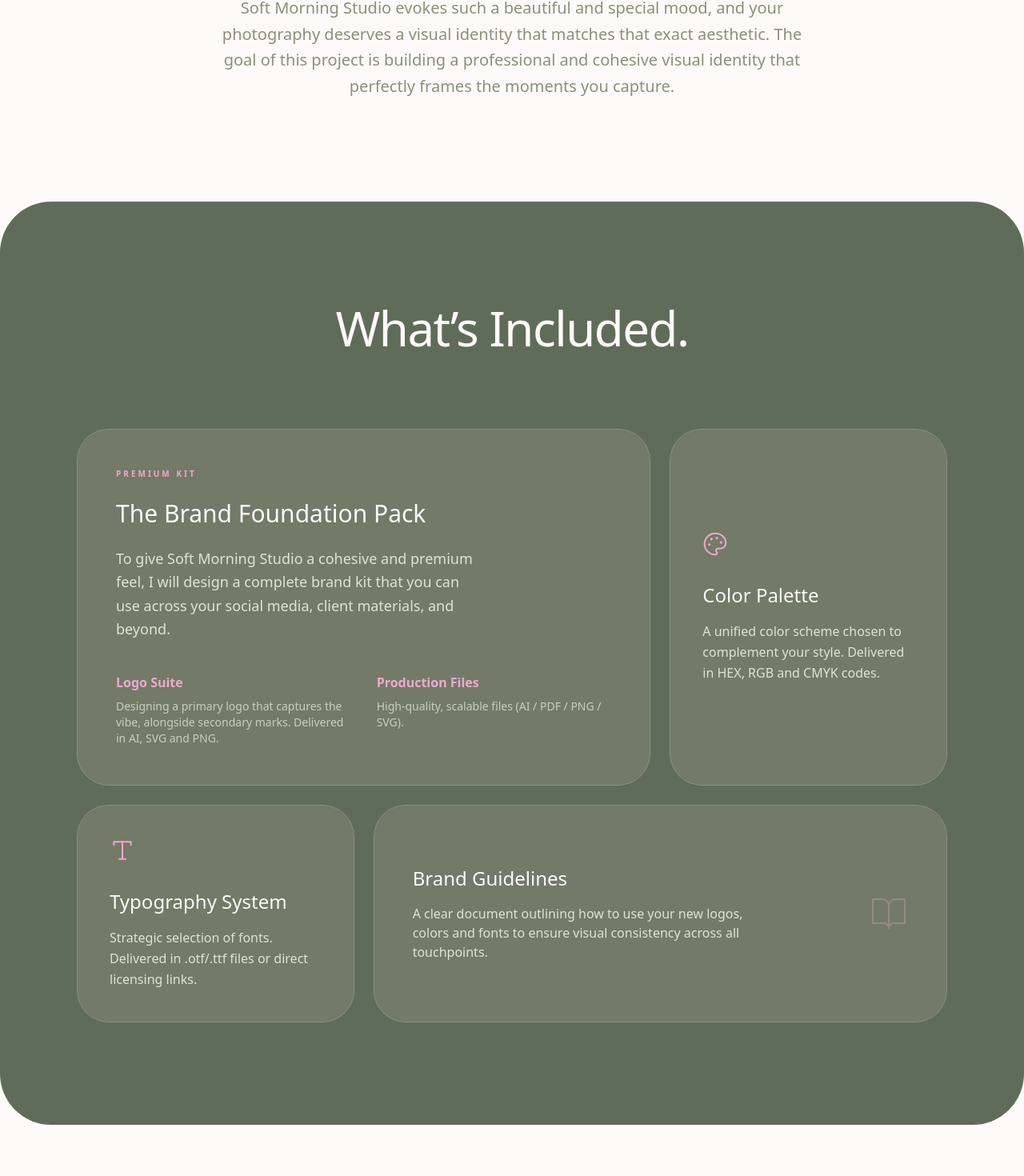
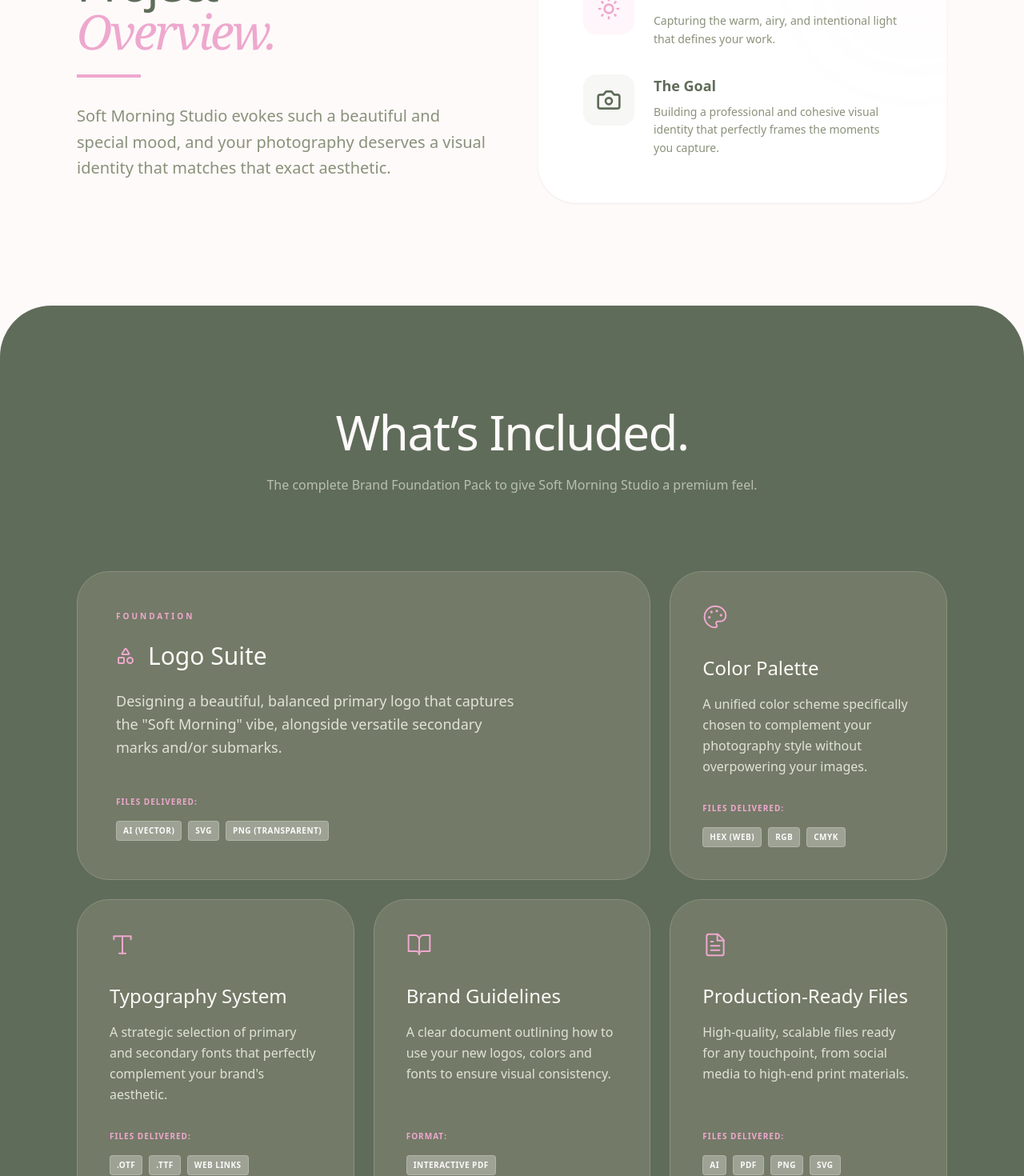
Before and after one commit to nicolegloria1999-rgb/Soft-Morning-Studio-, a React (Create React App) app: page / in a window 1280 px wide. Shown: the part 1880-3350 px from the top of the page at 80% size. Built offline with nearby package versions, Linux system fonts and the light colour scheme; the HTML template or start-up script is replaced by a standard one.

Commit message:
Update App.js

```diff
--- a/src/App.js
+++ b/src/App.js
@@ -11,7 +11,10 @@ import {
   Calendar,
   CreditCard,
   Layout,
-  MousePointer2
+  MousePointer2,
+  Sparkles,
+  FileText,
+  Shapes
 } from 'lucide-react';
 
 // --- Componentes Utilitários ---
@@ -53,16 +56,21 @@ const Section = ({ id, className = '', children }) => (
   </section>
 );
 
+const FileBox = ({ files }) => (
+  <div className="mt-4 flex flex-wrap gap-2">
+    {files.map((file, i) => (
+      <span key={i} className="px-2 py-1 bg-white/30 border border-white/20 rounded text-[10px] font-bold tracking-wider uppercase">
+        {file}
+      </span>
+    ))}
+  </div>
+);
+
 // --- Aplicação Principal ---
 
 export default function App() {
-  // Paleta Atualizada:
-  // Rosa Cliente: #eea8ce
-  // Verde Musgo Leve (Texto/Destaque): #606c5a
-  // Verde Musgo Suave (Secundário): #8a917a
-  // Fundo: #fdfaf9 (Creamy Off-white)
+  // Paleta: #eea8ce (Rosa), #606c5a (Verde), #fdfaf9 (Off-white)
 
-  // Função para abrir o email de aprovação
   const handleApprove = (e) => {
     e.preventDefault();
     const email = "geral@kollestudio.com";
@@ -100,7 +108,7 @@ export default function App() {
         <div className="absolute -bottom-10 -left-20 w-80 h-80 bg-[#8a917a]/10 rounded-full blur-[100px]"></div>
 
         <RevealOnScroll>
-          <span className="text-[10px] font-bold tracking-[0.4em] text-[#eea8ce] uppercase mb-8 block">
+          <span className="text-[10px] font-bold tracking-[0.4em] text-[#eea8ce] uppercase mb-8 block text-center">
             Visual Identity Proposal
           </span>
         </RevealOnScroll>
@@ -116,7 +124,7 @@ export default function App() {
           </p>
         </RevealOnScroll>
         <RevealOnScroll delay={300}>
-          <a href="#designer" className="inline-flex items-center gap-3 bg-[#606c5a] text-[#fdfaf9] px-10 py-5 rounded-full text-sm font-medium hover:bg-[#eea8ce] transition-all duration-500 shadow-sm">
+          <a href="#overview" className="inline-flex items-center gap-3 bg-[#606c5a] text-[#fdfaf9] px-10 py-5 rounded-full text-sm font-medium hover:bg-[#eea8ce] transition-all duration-500 shadow-sm">
             View the Proposal <ArrowRight size={16} />
           </a>
         </RevealOnScroll>
@@ -131,7 +139,7 @@ export default function App() {
                 <h2 className="text-3xl md:text-5xl font-light tracking-tight mb-8 text-[#606c5a]">Meet Your Designer.</h2>
               </RevealOnScroll>
               <RevealOnScroll delay={100}>
-                <div className="space-y-6 text-lg text-[#8a917a] font-light leading-relaxed">
+                <div className="space-y-6 text-lg text-[#8a917a] font-light leading-relaxed text-left">
                   <p>
                     Hi! It is so good to hear from you again. I absolutely loved working with you. Since you already know me (and how things work around here), let’s skip the formalities and get straight to business!
                   </p>
@@ -156,71 +164,134 @@ export default function App() {
         </Section>
       </div>
 
-      {/* Project Overview */}
-      <div className="bg-[#fdfaf9]">
+      {/* Project Overview - Impactful Update */}
+      <div id="overview" className="bg-[#fdfaf9]">
         <Section>
-          <RevealOnScroll className="text-center max-w-3xl mx-auto">
-            <h2 className="text-3xl md:text-4xl font-light tracking-tight mb-8 text-[#606c5a]">Project Overview</h2>
-            <p className="text-xl text-[#8a917a] leading-relaxed font-light">
-              Soft Morning Studio evokes such a beautiful and special mood, and your photography deserves a visual identity that matches that exact aesthetic. The goal of this project is building a professional and cohesive visual identity that perfectly frames the moments you capture.
+          <div className="grid lg:grid-cols-2 gap-16 items-center">
+            <RevealOnScroll>
+              <h2 className="text-4xl md:text-6xl font-light tracking-tighter text-[#606c5a] mb-6">
+                Project <br /><span className="italic font-serif text-[#eea8ce]">Overview.</span>
+              </h2>
+              <div className="h-1 w-20 bg-[#eea8ce] mb-8"></div>
+              <p className="text-xl text-[#8a917a] font-light leading-relaxed text-left">
+                Soft Morning Studio evokes such a beautiful and special mood, and your photography deserves a visual identity that matches that exact aesthetic.
               </p>
             </RevealOnScroll>
+
+            <RevealOnScroll delay={200} className="bg-white p-10 md:p-14 rounded-[3rem] border border-[#eea8ce]/10 shadow-sm relative overflow-hidden">
+              <div className="absolute -top-10 -right-10 w-40 h-40 bg-[#eea8ce]/5 rounded-full blur-3xl"></div>
+              <div className="relative z-10 space-y-8">
+                <div className="flex gap-6 items-start">
+                  <div className="bg-[#eea8ce]/10 p-4 rounded-2xl text-[#eea8ce]">
+                    <SunMedium size={32} />
+                  </div>
+                  <div>
+                    <h4 className="text-lg font-bold text-[#606c5a] mb-2">The Aesthetic</h4>
+                    <p className="text-[#8a917a] text-sm leading-relaxed">Capturing the warm, airy, and intentional light that defines your work.</p>
+                  </div>
+                </div>
+                <div className="flex gap-6 items-start">
+                  <div className="bg-[#606c5a]/5 p-4 rounded-2xl text-[#606c5a]">
+                    <Camera size={32} />
+                  </div>
+                  <div>
+                    <h4 className="text-lg font-bold text-[#606c5a] mb-2">The Goal</h4>
+                    <p className="text-[#8a917a] text-sm leading-relaxed text-left">Building a professional and cohesive visual identity that perfectly frames the moments you capture.</p>
+                  </div>
+                </div>
+              </div>
+            </RevealOnScroll>
+          </div>
         </Section>
       </div>
 
-      {/* What's Included - Bento Box Style */}
+      {/* What's Included */}
       <div className="bg-[#606c5a] text-[#fdfaf9] rounded-[4rem]">
         <Section>
           <RevealOnScroll className="text-center mb-24">
             <h2 className="text-4xl md:text-6xl font-light tracking-tight">What’s Included.</h2>
+            <p className="text-[#dfe3d5]/70 mt-6 font-light">The complete Brand Foundation Pack to give Soft Morning Studio a premium feel.</p>
           </RevealOnScroll>
 
-          <div className="grid grid-cols-1 md:grid-cols-3 gap-6">
-            <RevealOnScroll delay={100} className="md:col-span-2 bg-[#737a67] rounded-[2.5rem] p-12 border border-[#89917d] relative overflow-hidden group">
-              <div className="relative z-10">
-                <span className="text-[10px] font-bold tracking-[0.3em] text-[#eea8ce] uppercase mb-6 block">Premium Kit</span>
-                <h3 className="text-3xl font-light mb-6">The Brand Foundation Pack</h3>
-                <p className="text-[#dfe3d5] text-lg max-w-md leading-relaxed font-light mb-10">
-                  To give Soft Morning Studio a cohesive and premium feel, I will design a complete brand kit that you can use across your social media, client materials, and beyond.
+          <div className="grid grid-cols-1 md:grid-cols-2 lg:grid-cols-3 gap-6">
+
+            {/* Logo Suite - Now its own primary card */}
+            <RevealOnScroll delay={100} className="lg:col-span-2 bg-[#737a67] rounded-[2.5rem] p-12 border border-[#89917d] relative overflow-hidden group flex flex-col justify-between h-full">
+              <div>
+                <span className="text-[10px] font-bold tracking-[0.3em] text-[#eea8ce] uppercase mb-6 block">Foundation</span>
+                <h3 className="text-3xl font-light mb-6 flex items-center gap-4">
+                  <Shapes className="text-[#eea8ce]" /> Logo Suite
+                </h3>
+                <p className="text-[#dfe3d5] text-lg max-w-lg leading-relaxed font-light mb-8">
+                  Designing a beautiful, balanced primary logo that captures the "Soft Morning" vibe, alongside versatile secondary marks and/or submarks.
                 </p>
-                <div className="grid grid-cols-1 md:grid-cols-2 gap-8">
-                  <div className="space-y-2">
-                    <h4 className="font-bold text-[#eea8ce]">Logo Suite</h4>
-                    <p className="text-sm text-[#dfe3d5]/80">Designing a primary logo that captures the vibe, alongside secondary marks. Delivered in AI, SVG and PNG.</p>
               </div>
-                  <div className="space-y-2">
-                    <h4 className="font-bold text-[#eea8ce]">Production Files</h4>
-                    <p className="text-sm text-[#dfe3d5]/80">High-quality, scalable files (AI / PDF / PNG / SVG).</p>
-                  </div>
-                </div>
+              <div>
+                <h5 className="text-[10px] font-bold text-[#eea8ce] uppercase tracking-widest mb-3">Files Delivered:</h5>
+                <FileBox files={["AI (Vector)", "SVG", "PNG (Transparent)"]} />
               </div>
             </RevealOnScroll>
 
-            <RevealOnScroll delay={200} className="bg-[#737a67] rounded-[2.5rem] p-10 border border-[#89917d] flex flex-col justify-center">
+            {/* Color Palette */}
+            <RevealOnScroll delay={200} className="bg-[#737a67] rounded-[2.5rem] p-10 border border-[#89917d] flex flex-col justify-between h-full">
+              <div>
                 <Palette size={32} className="text-[#eea8ce] mb-8" strokeWidth={1.5} />
                 <h3 className="text-2xl font-light mb-4">Color Palette</h3>
-              <p className="text-[#dfe3d5] font-light leading-relaxed">
-                A unified color scheme chosen to complement your style. Delivered in HEX, RGB and CMYK codes.
+                <p className="text-[#dfe3d5] font-light leading-relaxed mb-8">
+                  A unified color scheme specifically chosen to complement your photography style without overpowering your images.
                 </p>
+              </div>
+              <div>
+                <h5 className="text-[10px] font-bold text-[#eea8ce] uppercase tracking-widest mb-3">Files Delivered:</h5>
+                <FileBox files={["HEX (Web)", "RGB", "CMYK"]} />
+              </div>
             </RevealOnScroll>
 
-            <RevealOnScroll delay={300} className="bg-[#737a67] rounded-[2.5rem] p-10 border border-[#89917d] flex flex-col justify-center">
+            {/* Typography */}
+            <RevealOnScroll delay={300} className="bg-[#737a67] rounded-[2.5rem] p-10 border border-[#89917d] flex flex-col justify-between h-full">
+              <div>
                 <Type size={32} className="text-[#eea8ce] mb-8" strokeWidth={1.5} />
-              <h3 className="text-2xl font-light mb-4">Typography System</h3>
-              <p className="text-[#dfe3d5] font-light leading-relaxed">
-                Strategic selection of fonts. Delivered in .otf/.ttf files or direct licensing links.
+                <h3 className="text-2xl font-light mb-4 text-left">Typography System</h3>
+                <p className="text-[#dfe3d5] font-light leading-relaxed mb-8 text-left">
+                  A strategic selection of primary and secondary fonts that perfectly complement your brand's aesthetic.
                 </p>
+              </div>
+              <div>
+                <h5 className="text-[10px] font-bold text-[#eea8ce] uppercase tracking-widest mb-3">Files Delivered:</h5>
+                <FileBox files={[".OTF", ".TTF", "Web Links"]} />
+              </div>
             </RevealOnScroll>
 
-            <RevealOnScroll delay={400} className="md:col-span-2 bg-[#737a67] rounded-[2.5rem] p-12 border border-[#89917d] flex items-center justify-between gap-8">
-              <div className="max-w-md">
+            {/* Brand Guidelines */}
+            <RevealOnScroll delay={400} className="bg-[#737a67] rounded-[2.5rem] p-10 border border-[#89917d] flex flex-col justify-between h-full">
+              <div>
+                <BookOpen size={32} className="text-[#eea8ce] mb-8" strokeWidth={1.5} />
                 <h3 className="text-2xl font-light mb-4">Brand Guidelines</h3>
-                <p className="text-[#dfe3d5] font-light">
-                  A clear document outlining how to use your new logos, colors and fonts to ensure visual consistency across all touchpoints.
+                <p className="text-[#dfe3d5] font-light leading-relaxed mb-8">
+                  A clear document outlining how to use your new logos, colors and fonts to ensure visual consistency.
                 </p>
               </div>
-              <BookOpen size={48} className="text-[#eea8ce] opacity-30 shrink-0" strokeWidth={1} />
+              <div>
+                <h5 className="text-[10px] font-bold text-[#eea8ce] uppercase tracking-widest mb-3 text-left">Format:</h5>
+                <FileBox files={["Interactive PDF"]} />
+              </div>
             </RevealOnScroll>
+
+            {/* Production Ready Files */}
+            <RevealOnScroll delay={500} className="bg-[#737a67] rounded-[2.5rem] p-10 border border-[#89917d] flex flex-col justify-between h-full">
+              <div>
+                <FileText size={32} className="text-[#eea8ce] mb-8" strokeWidth={1.5} />
+                <h3 className="text-2xl font-light mb-4 text-left">Production-Ready Files</h3>
+                <p className="text-[#dfe3d5] font-light leading-relaxed mb-8 text-left">
+                  High-quality, scalable files ready for any touchpoint, from social media to high-end print materials.
+                </p>
+              </div>
+              <div>
+                <h5 className="text-[10px] font-bold text-[#eea8ce] uppercase tracking-widest mb-3">Files Delivered:</h5>
+                <FileBox files={["AI", "PDF", "PNG", "SVG"]} />
+              </div>
+            </RevealOnScroll>
+
           </div>
         </Section>
       </div>
@@ -231,8 +302,8 @@ export default function App() {
           <div className="grid lg:grid-cols-2 gap-20">
             <RevealOnScroll>
               <div className="sticky top-32">
-                <h2 className="text-4xl md:text-5xl font-light tracking-tight mb-8 text-[#606c5a]">Process & <br /><span className="italic font-serif">Timeline.</span></h2>
-                <p className="text-lg text-[#8a917a] font-light leading-relaxed mb-10">
+                <h2 className="text-4xl md:text-5xl font-light tracking-tight mb-8 text-[#606c5a]">Process & <br /><span className="italic font-serif text-[#eea8ce]">Timeline.</span></h2>
+                <p className="text-lg text-[#8a917a] font-light leading-relaxed mb-10 text-left">
                   Since we already have a great working rhythm, we can keep this workflow dynamic while making sure we get everything exactly right.
                 </p>
                 <div className="space-y-4">
@@ -265,7 +336,7 @@ export default function App() {
                 <RevealOnScroll key={idx} delay={idx * 100} className="bg-white p-8 rounded-3xl border border-[#eea8ce]/5 shadow-sm">
                   <div className="flex gap-6 items-start">
                     <span className="text-2xl font-serif italic text-[#eea8ce]">{item.step}</span>
-                    <div>
+                    <div className="text-left">
                       <h4 className="text-xl font-bold text-[#606c5a] mb-2">{item.title}</h4>
                       <p className="text-[#8a917a] font-light leading-relaxed text-sm">{item.desc}</p>
                     </div>
@@ -291,7 +362,7 @@ export default function App() {
                 <div className="absolute top-0 left-0 w-full h-2 bg-[#eea8ce]"></div>
 
                 <div className="flex flex-col md:flex-row justify-between items-center gap-16">
-                  <div className="space-y-6 flex-1">
+                  <div className="space-y-6 flex-1 text-left">
                     <h4 className="text-[10px] font-bold tracking-[0.3em] text-[#eea8ce] uppercase mb-4">Total Investment</h4>
                     <div className="text-7xl font-light tracking-tighter text-[#606c5a] mb-8">450€</div>
 
@@ -300,7 +371,7 @@ export default function App() {
                         <CreditCard size={18} className="text-[#eea8ce]" />
                         <span><strong>50% deposit</strong> to start</span>
                       </div>
-                      <div className="flex items-center gap-4 text-[#8a917a] font-light">
+                      <div className="flex items-center gap-4 text-[#8a917a] font-light text-left">
                         <CreditCard size={18} className="text-[#eea8ce]" />
                         <span><strong>50% remaining</strong> upon final delivery</span>
                       </div>
@@ -308,8 +379,8 @@ export default function App() {
                   </div>
 
                   <div className="bg-white p-8 rounded-[2.5rem] border border-[#eea8ce]/20 shadow-sm w-full md:w-72">
-                    <h5 className="text-sm font-bold mb-4 text-[#606c5a]">Includes</h5>
-                    <ul className="space-y-3 text-xs text-[#8a917a] font-medium uppercase tracking-wider">
+                    <h5 className="text-sm font-bold mb-4 text-[#606c5a] text-left">Includes</h5>
+                    <ul className="space-y-3 text-xs text-[#8a917a] font-medium uppercase tracking-wider text-left">
                       <li className="flex items-center gap-2"><div className="w-1.5 h-1.5 rounded-full bg-[#eea8ce]"></div> Logo Suite</li>
                       <li className="flex items-center gap-2"><div className="w-1.5 h-1.5 rounded-full bg-[#eea8ce]"></div> Color Palette</li>
                       <li className="flex items-center gap-2"><div className="w-1.5 h-1.5 rounded-full bg-[#eea8ce]"></div> Typography</li>
```
Lines whose indentation alone changed are shown as unchanged.
